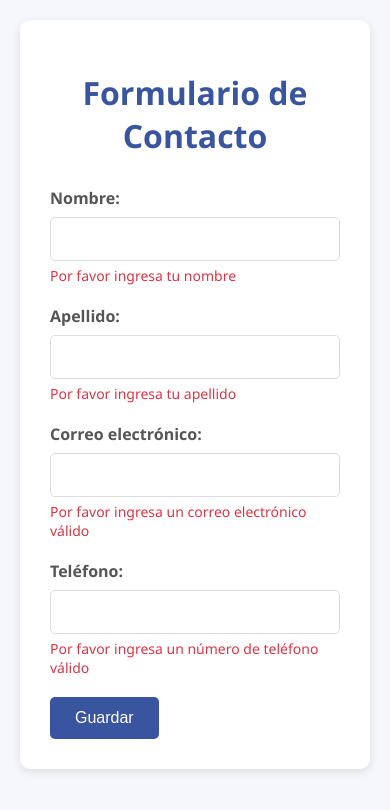
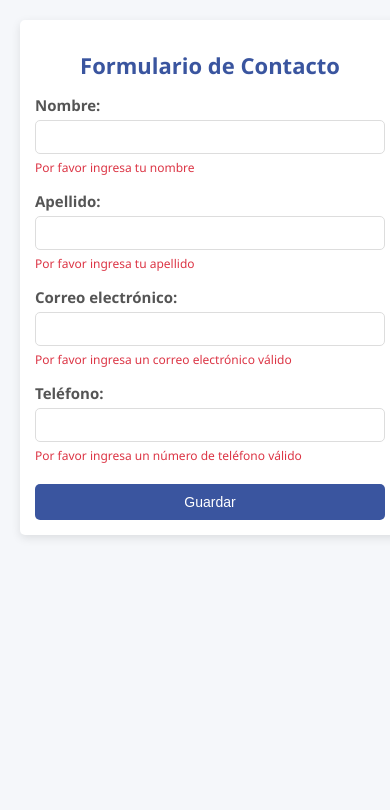
Before and after one commit to Jonathansedr/Descargar-PDF, a plain HTML site: page index.html in a window 390 px wide. Both pictures are taken after a click on the button "Guardar". Drawn offline with nearby package versions, Linux system fonts and the light colour scheme.

Commit message:
Update index.html

```diff
--- a/index.html
+++ b/index.html
@@ -2,6 +2,7 @@
 <html lang="es">
 <head>
     <meta charset="UTF-8">
+    <meta name="viewport" content="width=device-width, initial-scale=1.0">
     <title>Formulario con Descarga en PDF</title>
     <!-- Incluimos la biblioteca jsPDF para generar PDFs -->
     <script src="https://cdnjs.cloudflare.com/ajax/libs/jspdf/2.5.1/jspdf.umd.min.js"></script>
@@ -21,12 +22,14 @@
             padding: 30px;
             border-radius: 10px;
             box-shadow: 0 3px 10px rgba(0, 0, 0, 0.1);
+            width: 90%;
         }
 
         h1 {
             text-align: center;
             color: #3a559f;
             margin-bottom: 30px;
+            font-size: 28px;
         }
 
         .form-group {
@@ -65,6 +68,7 @@
             cursor: pointer;
             display: inline-block;
             transition: background-color 0.3s;
+            width: auto;
         }
 
         button:hover {
@@ -83,6 +87,7 @@
         #resultados h2 {
             color: #3a559f;
             margin-top: 0;
+            font-size: 22px;
         }
 
         .info-item {
@@ -109,6 +114,90 @@
             font-size: 14px;
             margin-top: 5px;
             display: none;
+        }
+
+        /* Reglas responsive */
+        @media (max-width: 768px) {
+            .container {
+                padding: 20px;
+                width: 95%;
+            }
+
+            h1 {
+                font-size: 24px;
+                margin-bottom: 20px;
+            }
+
+            input {
+                padding: 10px;
+                font-size: 15px;
+            }
+
+            button {
+                padding: 10px 20px;
+                font-size: 15px;
+                width: 100%;
+                margin-top: 5px;
+            }
+
+            #resultados h2 {
+                font-size: 20px;
+            }
+
+            .info-label {
+                width: auto;
+                margin-right: 10px;
+                display: block;
+            }
+
+            .info-item {
+                margin-bottom: 15px;
+            }
+        }
+
+        @media (max-width: 480px) {
+            .container {
+                padding: 15px;
+                width: 100%;
+                border-radius: 5px;
+            }
+
+            h1 {
+                font-size: 22px;
+                margin-bottom: 15px;
+            }
+
+            .form-group {
+                margin-bottom: 15px;
+            }
+
+            label {
+                margin-bottom: 5px;
+                font-size: 15px;
+            }
+
+            input {
+                padding: 8px;
+                font-size: 14px;
+            }
+
+            button {
+                padding: 10px 15px;
+                font-size: 14px;
+            }
+
+            #resultados {
+                padding: 15px;
+                margin-top: 20px;
+            }
+
+            #resultados h2 {
+                font-size: 18px;
+            }
+
+            .error {
+                font-size: 12px;
+            }
         }
     </style>
 </head>
@@ -223,6 +312,9 @@
 
             // Mostrar la sección de resultados
             document.getElementById('resultados').style.display = 'block';
+
+            // Hacer scroll hasta los resultados
+            document.getElementById('resultados').scrollIntoView({behavior: 'smooth'});
         }
 
         // Función para descargar la información en PDF
@@ -237,7 +329,7 @@
             const doc = new jsPDF();
 
             // Configurar estilo
-            doc.setFontSize(33);
+            doc.setFontSize(22);
             doc.setTextColor(58, 85, 159);
             doc.text('Información del Usuario', 105, 20, { align: 'center' });
 
```
